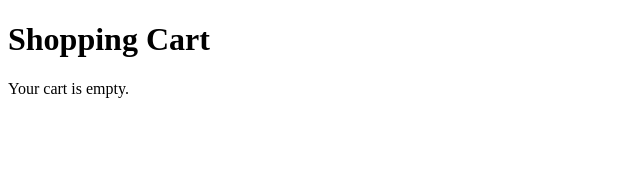
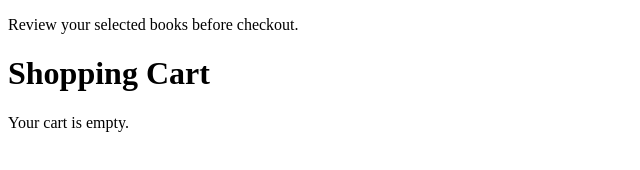
Before and after one commit to Akhil-033/online-book-store, a plain HTML site: page cart.html in a window 1280 px wide. Shown: the whole page, without its empty margins (0-640 px from the left). Drawn offline with Linux system fonts and the light colour scheme.

Commit message:
Improve shopping cart module

```diff
--- a/cart.html
+++ b/cart.html
@@ -2,6 +2,7 @@
 <html>
 <head>
     <title>Shopping Cart</title>
+    <p>Review your selected books before checkout.</p>
 </head>
 <body>
     <h1>Shopping Cart</h1>
```
